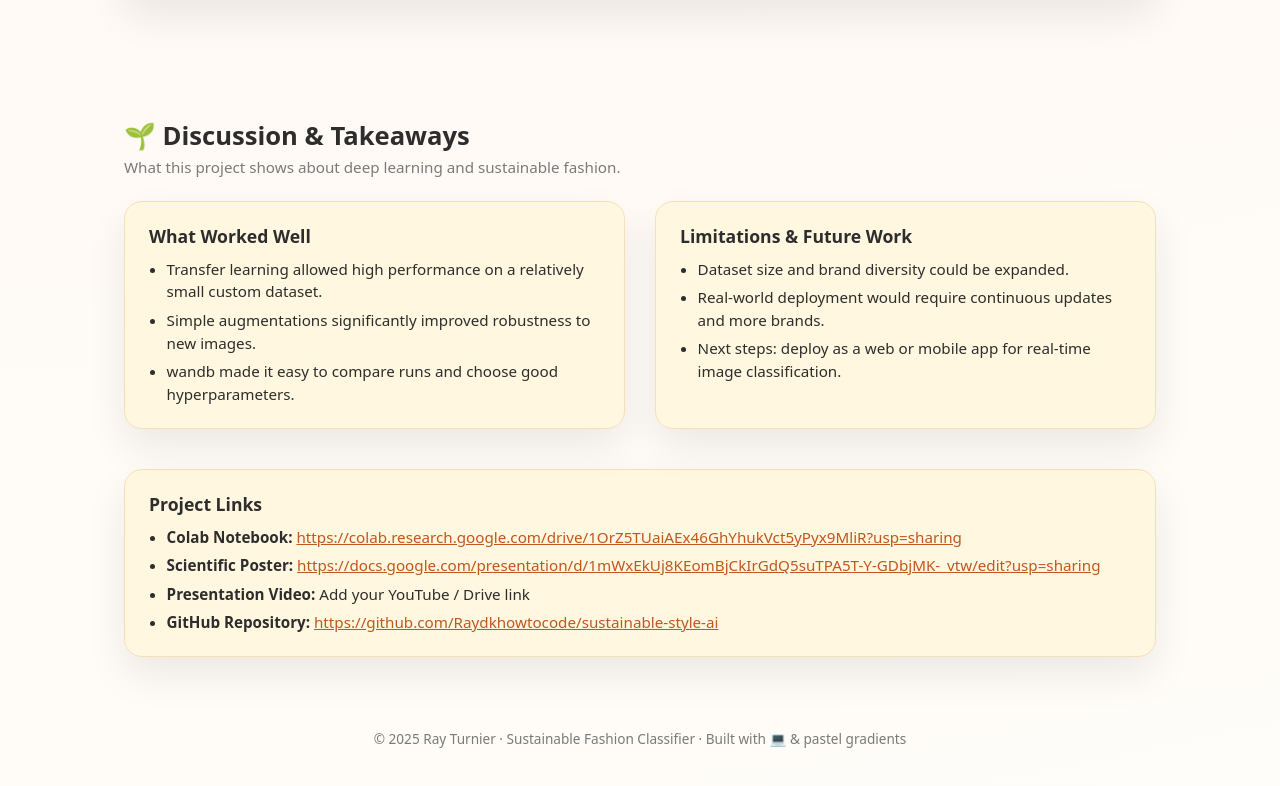
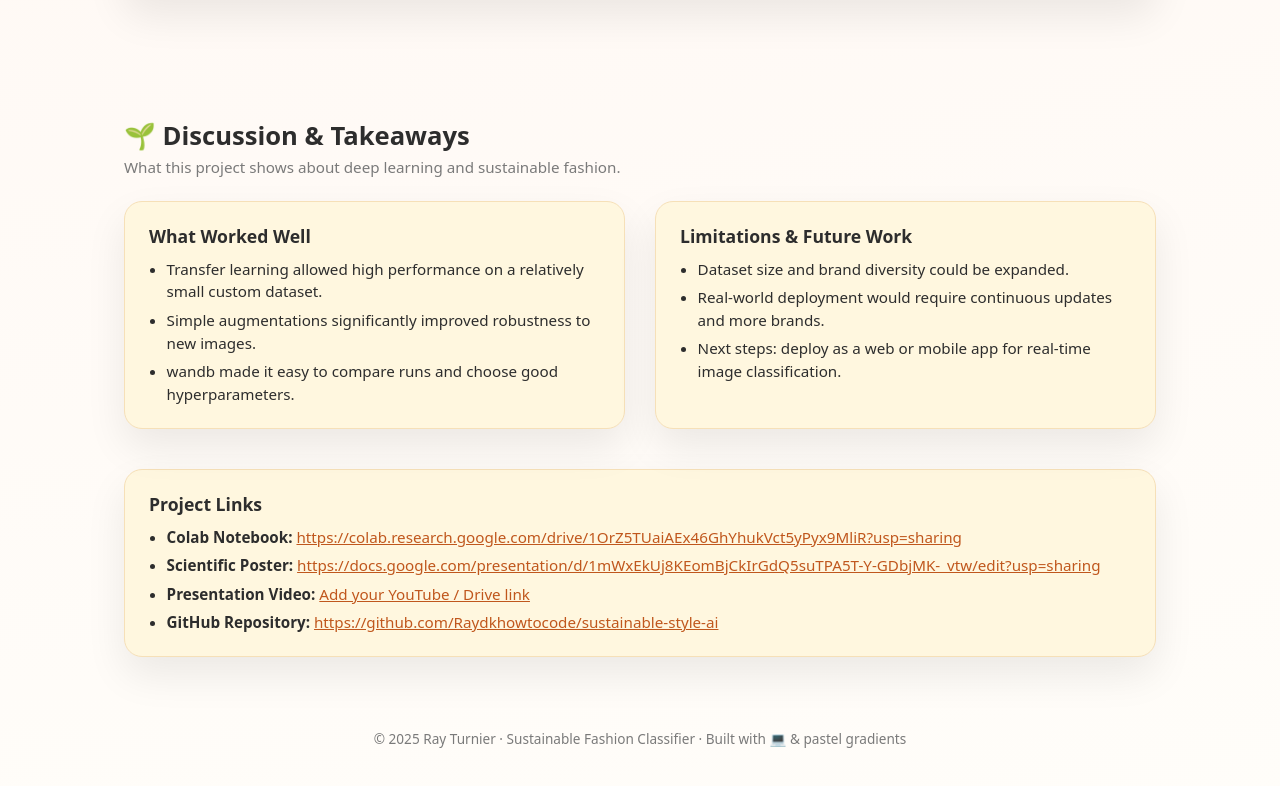
Before and after one commit to Raydkhowtocode/sustainable-style-ai, a plain HTML site: page index.html in a window 1280 px wide. Shown: the part 4649-5435 px from the top of the page. Drawn offline with Linux system fonts and the light colour scheme.

Commit message:
Update index.html

```diff
--- a/index.html
+++ b/index.html
@@ -269,9 +269,7 @@
           </li>
 
           <li>
-            <strong>Presentation Video:</strong>
-            <!-- keep this as plain text for now until you have the real link -->
-            Add your YouTube / Drive link
+            <strong>Presentation Video:</strong> <a href="#" target="_blank">Add your YouTube / Drive link</a></li>
           </li>
 
           <li>
```
